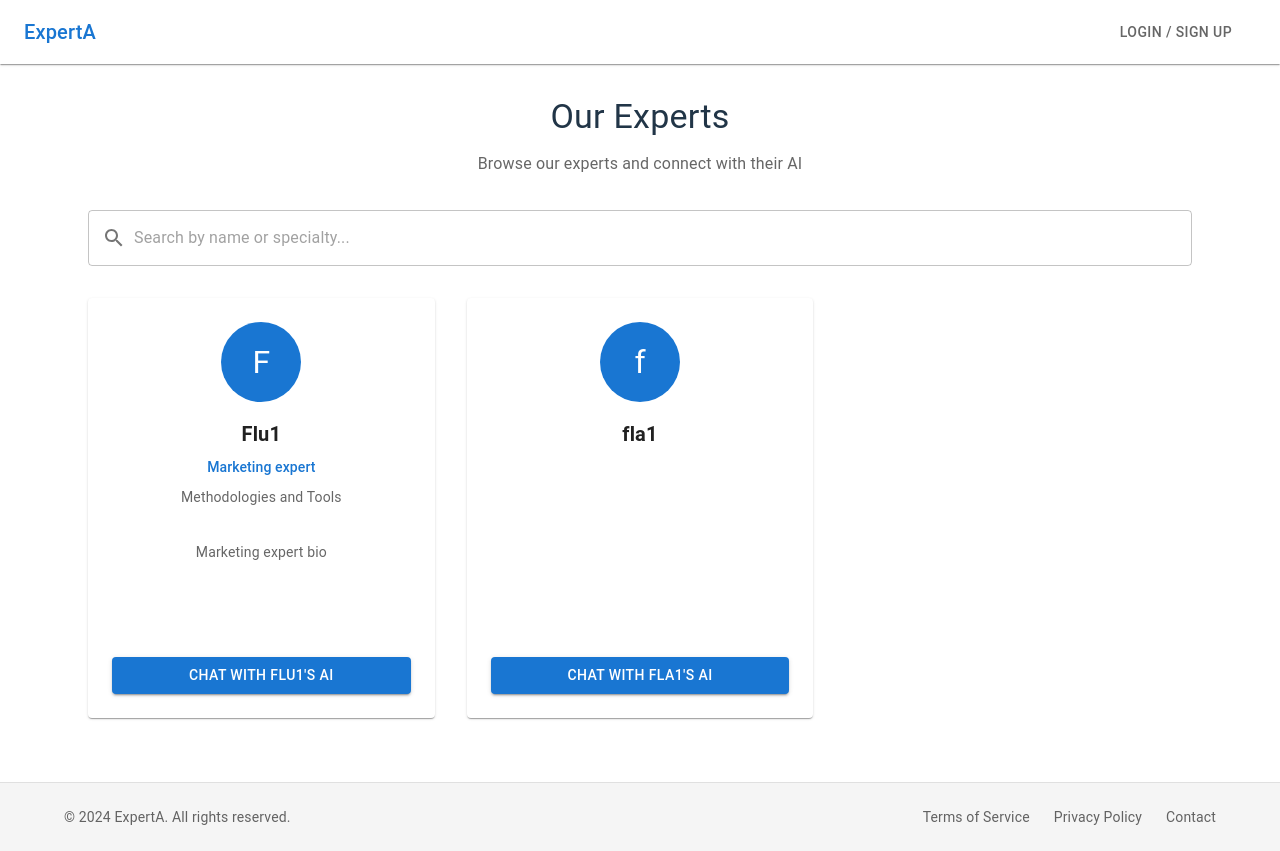
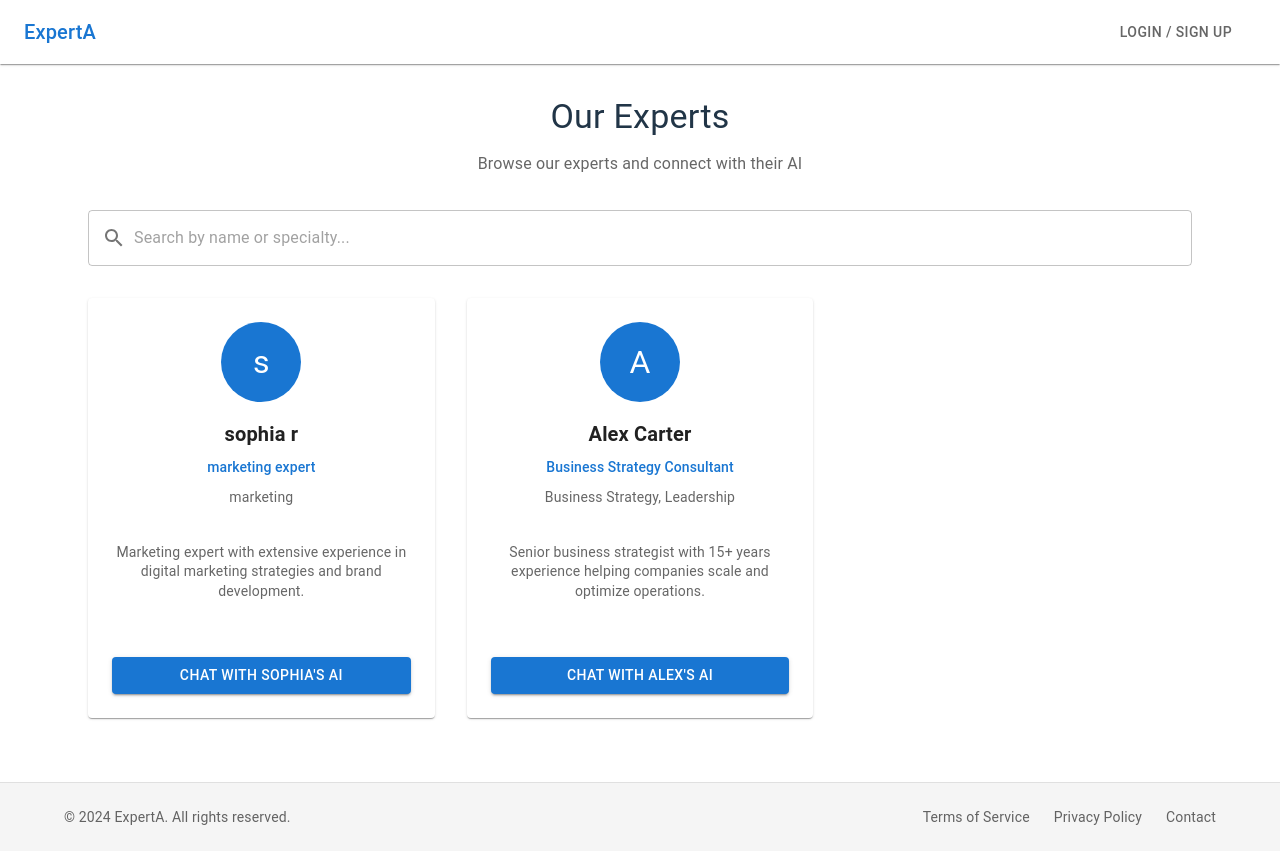
Before and after one commit to FeliciaLa/ExpertA, a React (Vite) app in the folder frontend/: page /experts in a window 1280 px wide. Built offline with nearby package versions, Linux system fonts and the light colour scheme; no server answers.

Commit message:
Update mock data to match real experts and implement slug-based clean URLs

```diff
--- a/frontend/src/components/ExpertList.tsx
+++ b/frontend/src/components/ExpertList.tsx
@@ -26,21 +26,23 @@ const FORCE_MOCK_DATA = false;
 // Mock data for when backend is not available
 const MOCK_EXPERTS = [
   {
-    id: "3ce3731a-cc37-4fd8-a3e2-ec34dc8b83b2",
-    name: "Flu1",
-    email: "f@lu1.com",
-    specialties: "Methodologies and Tools",
-    bio: "Marketing expert bio",
-    title: "Marketing expert",
+    id: "ee9bae34-3039-4141-af4f-4b7a5fcdd43a",
+    slug: "sophia-r",
+    name: "sophia r",
+    email: "sophia@example.com",
+    specialties: "marketing",
+    bio: "Marketing expert with extensive experience in digital marketing strategies and brand development.",
+    title: "marketing expert",
     profile_image: null
   },
   {
-    id: "a3823504-6333-487a-9b31-e1ee24bebb11",
-    name: "fla1",
-    email: "f@la.com",
-    specialties: "",
-    bio: "",
-    title: "",
+    id: "f1234567-8901-2345-6789-abcdef123456",
+    slug: "alex-carter",
+    name: "Alex Carter",
+    email: "alex@example.com",
+    specialties: "Business Strategy, Leadership",
+    bio: "Senior business strategist with 15+ years experience helping companies scale and optimize operations.",
+    title: "Business Strategy Consultant",
     profile_image: null
   }
 ];
@@ -72,6 +74,7 @@ const formatApiUrl = (path: string) => {
 
 interface Expert {
   id: string;
+  slug: string;
   name: string;
   specialties: string;
   bio: string;
@@ -157,25 +160,31 @@ export const ExpertList: React.FC = () => {
     expert.specialties?.toLowerCase().includes(searchTerm.toLowerCase())
   );
 
-  const handleExpertClick = (expertId: string) => {
-    // Check if expertId is undefined or empty
-    if (!expertId || expertId === 'undefined') {
-      console.error('Invalid expert ID, cannot navigate:', expertId);
+  const handleExpertClick = (expert: Expert) => {
+    // Use slug if available, fallback to ID for backwards compatibility
+    const identifier = expert.slug || expert.id;
+
+    // Check if identifier is undefined or empty
+    if (!identifier || identifier === 'undefined') {
+      console.error('Invalid expert identifier, cannot navigate:', identifier);
       // Show an error or fallback behavior
       return;
     }
 
-    console.log('Navigating to expert with ID:', expertId);
+    console.log('Navigating to expert with identifier:', identifier);
     // Navigate to expert detail page regardless of authentication status
-    navigate(`/experts/${expertId}`);
+    navigate(`/experts/${identifier}`);
   };
 
-  const handleChatButtonClick = (e: React.MouseEvent, expertId: string) => {
+  const handleChatButtonClick = (e: React.MouseEvent, expert: Expert) => {
     e.stopPropagation(); // Prevent card click event
 
-    // Check if expertId is undefined or empty
-    if (!expertId || expertId === 'undefined') {
-      console.error('Invalid expert ID, cannot navigate:', expertId);
+    // Use slug if available, fallback to ID for backwards compatibility
+    const identifier = expert.slug || expert.id;
+
+    // Check if identifier is undefined or empty
+    if (!identifier || identifier === 'undefined') {
+      console.error('Invalid expert identifier, cannot navigate:', identifier);
       return;
     }
 
@@ -185,7 +194,7 @@ export const ExpertList: React.FC = () => {
       setIsAuthDialogOpen(true);
     } else {
       // Both users and experts can chat with AI
-      navigate(`/experts/${expertId}`);
+      navigate(`/experts/${identifier}`);
     }
   };
 
@@ -287,7 +296,7 @@ export const ExpertList: React.FC = () => {
                   },
                   cursor: 'pointer',
                 }}
-                onClick={() => handleExpertClick(expert.id)}
+                onClick={() => handleExpertClick(expert)}
               >
                 <CardContent sx={{
                   flexGrow: 1,
@@ -364,7 +373,7 @@ export const ExpertList: React.FC = () => {
                       fullWidth
                       onClick={(e) => {
                         e.stopPropagation(); // Prevent card click
-                        handleChatButtonClick(e, expert.id);
+                        handleChatButtonClick(e, expert);
                       }}
                     >
                       Chat with {expert.name.split(' ')[0]}'s AI
```
